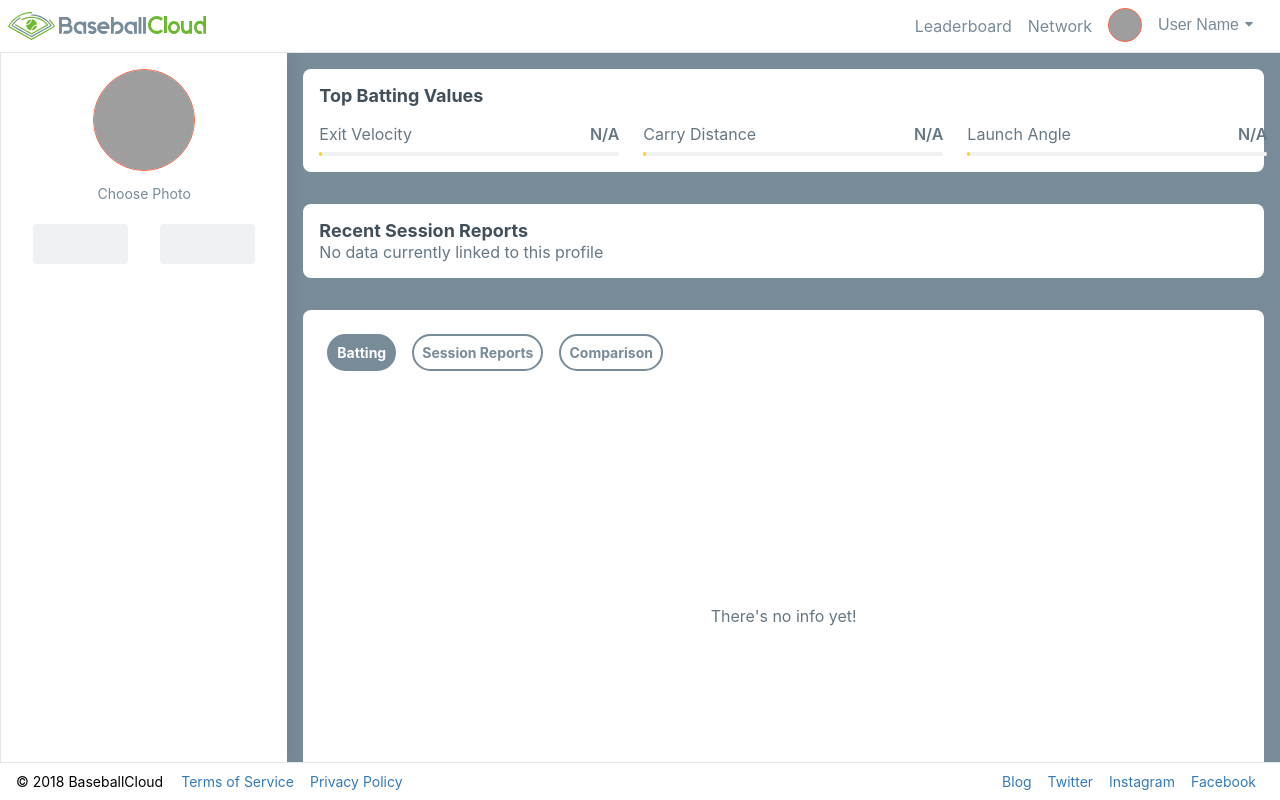
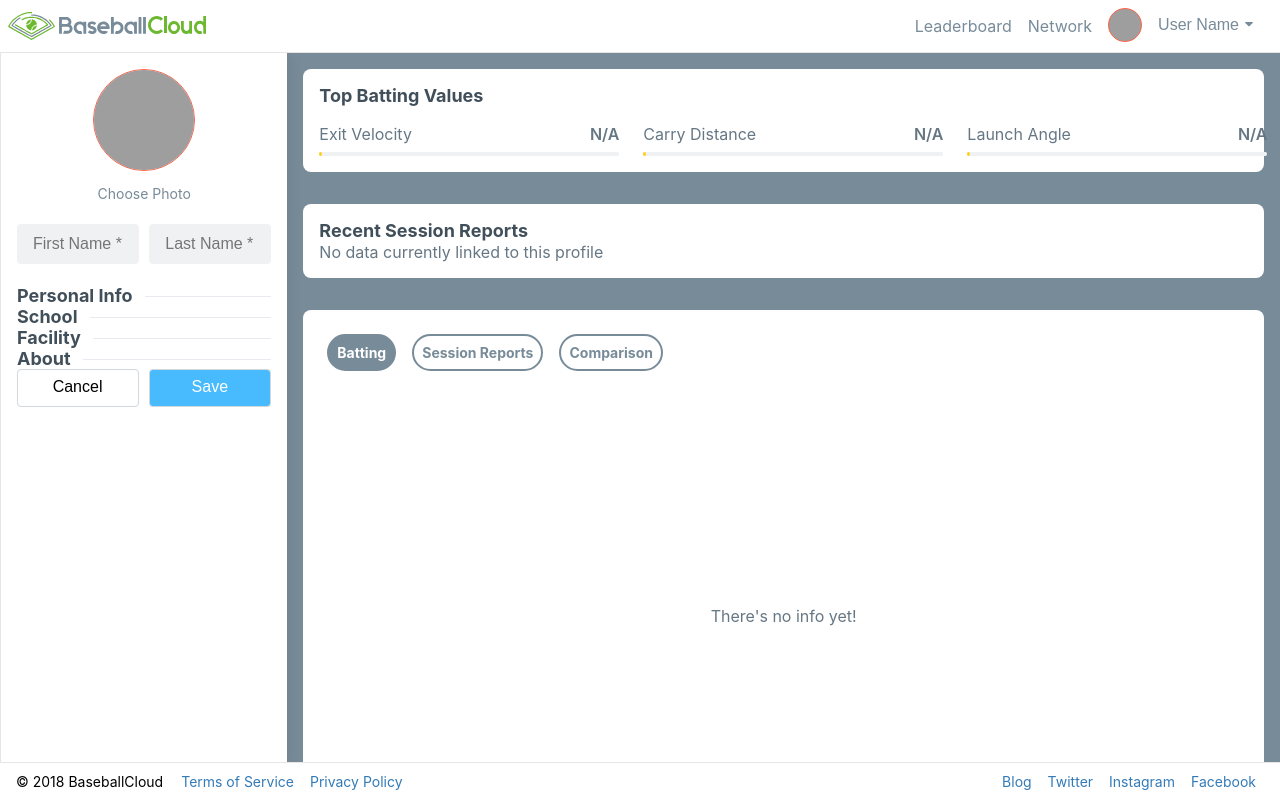
Before and after one commit to Ecleziaste/baseballCloud, a React (Create React App) app: page /profile in a window 1280 px wide. Both pictures are taken after a click on the button 239 px from the left and 100 px from the top of the page. Built offline with nearby package versions, Linux system fonts and the light colour scheme; grey boxes are pictures that could not be loaded.

Commit message:
created TitleLine component, making of ProfileInput

```diff
--- a/src/routes/UserRouter/Profile/Profile.tsx
+++ b/src/routes/UserRouter/Profile/Profile.tsx
@@ -21,7 +21,7 @@ const Profile: React.FC<Props> = () => {
     <Container>
       {editBtn ? (
         <LeftPanel>
-          <EditProfile></EditProfile>
+          <EditProfile toggleEditBtn={toggleEditBtn}></EditProfile>
         </LeftPanel>
       ) : (
         <LeftPanel>
--- a/src/routes/UserRouter/Profile/components/EditProfile/EditProfile.tsx
+++ b/src/routes/UserRouter/Profile/components/EditProfile/EditProfile.tsx
@@ -2,14 +2,17 @@ import React from "react";
 import styled from "styled-components";
 import { Form, Field } from "react-final-form";
 import InputProfile from "../InputProfile";
+import TitleLine from "../TitleLine";
+// import Label from "../Label";
 
-const EditProfile: React.FC<Props> = () => {
+const EditProfile: React.FC<Props> = ({ toggleEditBtn }) => {
   const onSubmit = (value: Values) => {
     console.log("value", value);
+    console.log("value");
   };
 
   return (
-    <div>
+    <Container>
       <PhotoForm>
         <ImageBox>
           <Image />
@@ -20,29 +23,52 @@ const EditProfile: React.FC<Props> = () => {
         <Form
           onSubmit={onSubmit}
           render={({ handleSubmit }) => (
-            <NameBox>
+            <div>
+              <FormBox>
                 <SmallInputBox>
                   <Field
-                  value={"undefined"}
                     name="firstName"
+                    val="Chelovek"
+                    placeholder="First Name *"
+                    component={InputProfile}
+                  />
+                  {/* <Label className="Label" text="First Name *"></Label> */}
+                  {/* <label className="Label">First Name *</label> */}
+                </SmallInputBox>
+                <SmallInputBox>
+                  <Field
+                    name="lastName"
+                    val="Bat'kovich"
+                    placeholder="Last Name *"
                     component={InputProfile}
                   />
                 </SmallInputBox>
-              <SmallInputBox>
-                <Field
-                  value={"undefined"}
-                  name="lastName"
-                  component={InputProfile}
-                />
-              </SmallInputBox>
-            </NameBox>
+              </FormBox>
+              <TitleLine title="Personal Info" />
+              <TitleLine title="School" />
+              <TitleLine title="Facility" />
+              <TitleLine title="About" />
+              <BtnsWrapper>
+                <CancelBtn onClick={() => toggleEditBtn(false)}>
+                  Cancel
+                </CancelBtn>
+                <SaveBtn type="submit" onClick={() => handleSubmit()}>
+                  Save
+                </SaveBtn>
+              </BtnsWrapper>
+            </div>
           )}
         />
       </InfoForm>
-    </div>
+    </Container>
   );
 };
 
+const Container = styled.div`
+  display: flex;
+  width: 100%;
+  flex-direction: column;
+`;
 const PhotoForm = styled.div`
   display: flex;
   flex-direction: column;
@@ -88,18 +114,58 @@ const InfoForm = styled.div`
   position: relative;
   margin-bottom: 20px;
 `;
-const NameBox = styled.div`
+const FormBox = styled.div`
   display: flex;
   flex-flow: row nowrap;
+  justify-content: space-between;
+  /* margin-top: 15px; */
+  margin-bottom: 21px;
 `;
 const SmallInputBox = styled.div`
   display: flex;
   height: 40px;
-  padding: 0 16px;
+  width: 48%;
+  /* padding: 0 16px; */
   transition: all 0.2s;
+`;
+const BtnsWrapper = styled(FormBox)`
+  margin: 0;
+`;
+const CancelBtn = styled.button`
+  display: flex;
+  justify-content: center;
+  overflow: visible;
+  width: 48%;
+  padding: 7px 19px 10px 18px;
+  border-radius: 4px;
+  border: solid 1px #d1d7db;
+  background-color: #fff;
+  /* box-shadow: 0 2px 25px 0 rgb(0 0 0 / 0%); */
+  box-shadow: none;
+  font-size: 16px;
+  line-height: 19px;
+  font-weight: 400;
+  cursor: pointer;
+
+  &:hover {
+    border: solid 1px #48bbff;
+    color: #48bbff;
+    box-shadow: 0 0 4px 0 #b3d4fc;
+  }
+  &:active {
+    box-shadow: inset 1px 1px 3px rgba(133, 133, 133, 0.3);
+  }
+`;
+const SaveBtn = styled(CancelBtn)`
+  color: #fff;
+  box-shadow: 0 0 4px 0 rgb(72 187 255 / 0%);
+  background-color: #48bbff;
+  &:hover {
+    color: #fff;
+  }
 `;
 
 export default EditProfile;
 
-type Props = {};
+type Props = { toggleEditBtn: (value: boolean) => void };
 type Values = {};
--- a/src/routes/UserRouter/Profile/components/FeaturesProfile/FeaturesProfile.tsx
+++ b/src/routes/UserRouter/Profile/components/FeaturesProfile/FeaturesProfile.tsx
@@ -2,6 +2,7 @@ import React from "react";
 import styled from "styled-components";
 import Item from "../Item";
 import InnerInfo from "../InnerInfo";
+import TitleLine from "../TitleLine";
 import {
   EDIT,
   AGE_1,
@@ -104,13 +105,8 @@ const FeaturesProfile: React.FC<Props> = ({ toggleEditBtn }) => {
         <InnerInfo title="School year" text="asdas" />
         <InnerInfo title="Team" text="ass" />
         <InnerInfo title="Facility" text="eqwe" />
-        <About>
-          <TitleBox>
-            <Title>About</Title>
-          </TitleBox>
-
-          <Text> some words about person</Text>
-        </About>
+        <TitleLine title="About"></TitleLine>
+        <Text> some words about person</Text>
       </Info>
     </Container>
   );
@@ -120,32 +116,6 @@ const Container = styled.div`
   display: flex;
   width: 100%;
   flex-direction: column;
-`;
-const About = styled(Container)``;
-const TitleBox = styled.div`
-  display: flex;
-  position: relative;
-  &:before {
-    content: "";
-    position: absolute;
-    top: 11px;
-    left: 0;
-    right: 0;
-    height: 1px;
-    background-color: #e7ebef;
-    z-index: 0;
-  }
-`;
-const Title = styled.div`
-  font-size: 18px;
-  font-weight: 700;
-  color: #414f5a;
-  text-align: left;
-  display: inline-block;
-  position: relative;
-  z-index: 5;
-  background-color: #ffffff;
-  padding-right: 12px;
 `;
 const Text = styled.div`
   font-size: 16px;
--- a/src/routes/UserRouter/Profile/components/InputProfile/InputProfile.tsx
+++ b/src/routes/UserRouter/Profile/components/InputProfile/InputProfile.tsx
@@ -6,23 +6,71 @@ import styled from "styled-components";
 const InputProfile: React.FC<FieldRenderProps<string, HTMLElement> & Props> = ({
   placeholder,
   input,
-  value,
+  val,
   secure,
 }) => {
+  const handleChange = (e: any): void => {
+    // (e: React.ChangeEvent<HTMLInputElement>)
+
+    console.log(e.target.value);
+  };
+
+  const labelText = "First Name *";
+
   return (
-    <Input
-      // onEndEditing={() => input.onChange("")}
-      {...input}
-      value={value || undefined}
-      placeholder={placeholder}
-      secureTextEntry={secure}
-    />
+    <Container>
+      <Input
+        onChange={() => input.onChange(handleChange)}
+        // onInput={() => input.onChange(handleChange)}
+        {...input}
+        // value={val}
+        // defaultValue={val}
+        type="text"
+        placeholder={placeholder}
+        secureTextEntry={secure}
+      />
+      <Label className="VisibleLabel">{labelText}</Label>
+    </Container>
   );
 };
 
+const Container = styled.div`
+  display: flex;
+  position: relative;
+`;
+const Label = styled.label`
+  display: none;
+  position: absolute;
+  width: 100%;
+  /* z-index: 0; */
+  top: 2px;
+  left: 6px;
+  /* top: 50%;
+  left: 50%;
+  transform: translate(-50%, -50%); */
+
+  text-align: center;
+  /* margin-bottom: 0; */
+  font-size: 14px;
+  line-height: 1;
+  font-weight: 400;
+  color: transparent;
+  cursor: pointer;
+  &:hover {
+    color: #48bbff;
+    text-decoration: underline;
+  }
+  &:focus {
+    font-size: 8px;
+    color: #788b99;
+    top: 2px;
+    left: 6px;
+  }
+`;
 const Input = styled.input`
-  /* display: block; */
+  /* z-index: 1; */
   width: 100%;
+  padding: 0 16px;
   border-radius: 4px;
   background-color: #eff1f3;
   font-size: 16px;
@@ -34,6 +82,10 @@ const Input = styled.input`
     outline: none;
     background-color: white;
     border: 1px solid #48bbff;
+    font-size: 16px;
+    &.Label {
+      display: flex;
+    }
   }
 `;
 
@@ -42,6 +94,6 @@ export default InputProfile;
 type Props = {
   placeholder: string;
   input: any;
-  value: string;
+  val: string;
   secure?: boolean;
 };
--- /dev/null
+++ b/src/routes/UserRouter/Profile/components/LabelDELETE/Label.tsx
@@ -0,0 +1,23 @@
+import React from "react";
+import styled from "styled-components";
+
+const Item: React.FC<Props> = ({ text }) => {
+  return <Container>{text}</Container>;
+};
+
+const Container = styled.label`
+  margin-bottom: 0;
+  font-size: 14px;
+  line-height: 1;
+  font-weight: 400;
+  color: #788b99;
+  cursor: pointer;
+  &:hover {
+    color: #48bbff;
+    text-decoration: underline;
+  }
+`;
+
+export default Item;
+
+type Props = { text: string };
--- /dev/null
+++ b/src/routes/UserRouter/Profile/components/LabelDELETE/index.ts
@@ -0,0 +1 @@
+export {default} from './Label';
--- /dev/null
+++ b/src/routes/UserRouter/Profile/components/TitleLine/TitleLine.tsx
@@ -0,0 +1,47 @@
+import React from "react";
+import styled from "styled-components";
+
+const Item: React.FC<Props> = ({ title }) => {
+  return (
+    <Container>
+      <TitleBox>
+        <Title>{title}</Title>
+      </TitleBox>
+    </Container>
+  );
+};
+
+const Container = styled.div`
+  display: flex;
+  width: 100%;
+  flex-direction: column;
+`;
+const TitleBox = styled.div`
+  display: flex;
+  position: relative;
+  &:before {
+    content: "";
+    position: absolute;
+    top: 11px;
+    left: 0;
+    right: 0;
+    height: 1px;
+    background-color: #e7ebef;
+    z-index: 0;
+  }
+`;
+const Title = styled.div`
+  font-size: 18px;
+  font-weight: 700;
+  color: #414f5a;
+  text-align: left;
+  display: inline-block;
+  position: relative;
+  z-index: 5;
+  background-color: #ffffff;
+  padding-right: 12px;
+`;
+
+export default Item;
+
+type Props = { title: string };
--- /dev/null
+++ b/src/routes/UserRouter/Profile/components/TitleLine/index.ts
@@ -0,0 +1 @@
+export {default} from './TitleLine';
```
Lines whose indentation alone changed are shown as unchanged.
